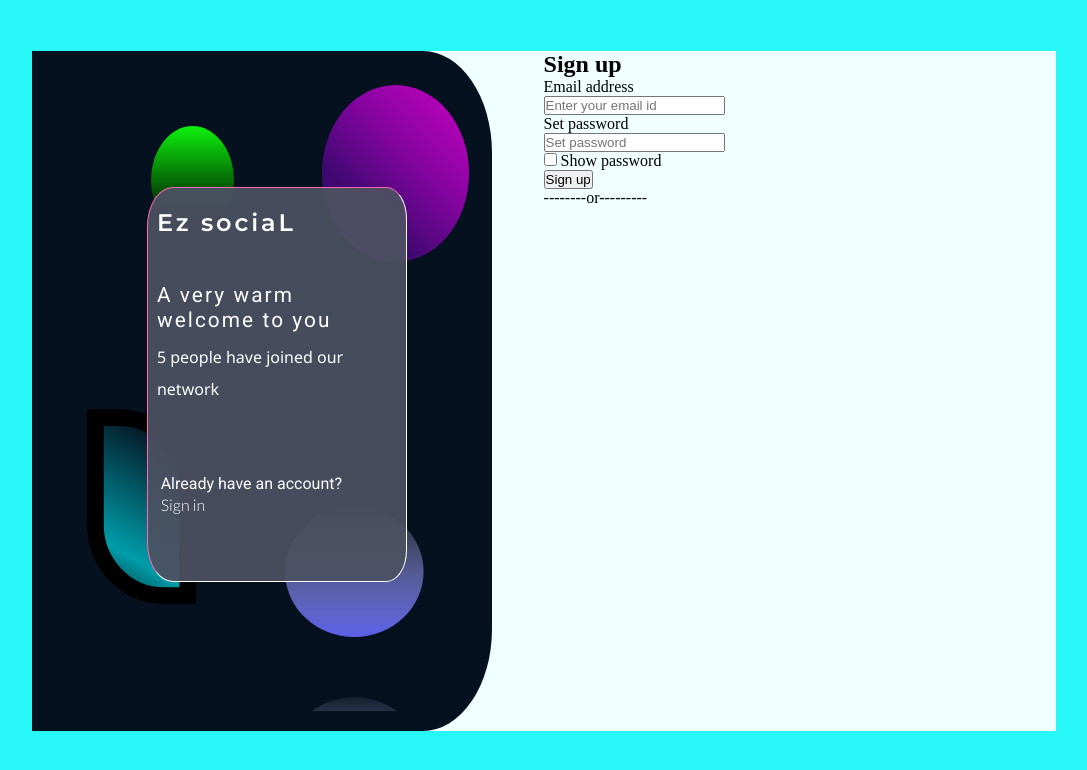
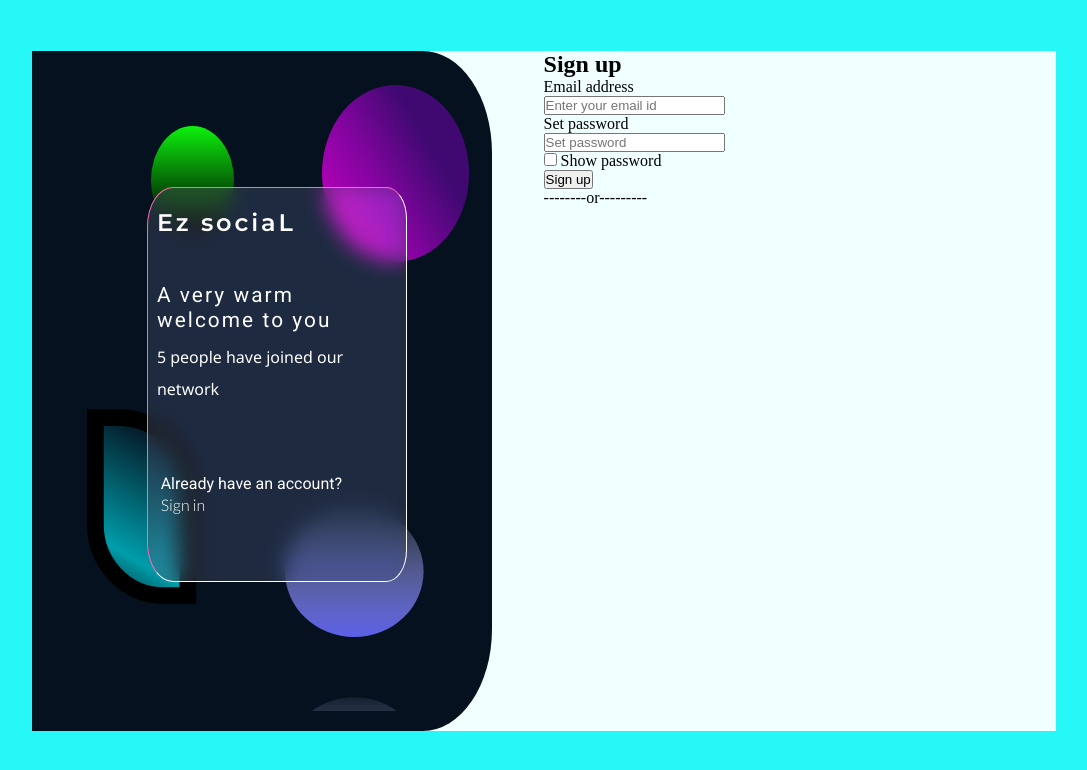
Before and after one commit to bknath/ad, a plain HTML site: page index.html in a window 1280 px wide. Shown: the whole page, without its empty margins (99-1186 px from the left). Drawn offline with Linux system fonts and the light colour scheme.

Commit message:
new commit

```diff
--- a/style.css
+++ b/style.css
@@ -30,7 +30,8 @@ main{
     position: relative;
 }
 .leftCon{
-    background-color:  rgba(77,81,98,0.93);
+    background: rgba(77,81,98,0.4);
+    backdrop-filter: saturate(180%) blur(10px);
     border-radius: 10% 8% 8% 10%;
     padding-left:2% ;
     padding-top:4%;
@@ -96,7 +97,7 @@ main{
     position: absolute;
     top:5%;
     right: 5%;
-    background-image: linear-gradient(45deg,#400972 30%,#8404A0 60%,#CB01C3);
+    background-image: linear-gradient(-120deg,#400972 30%,#8404A0 60%,#CB01C3);
 }
 .bottom-right{
     width: 39%;
```
